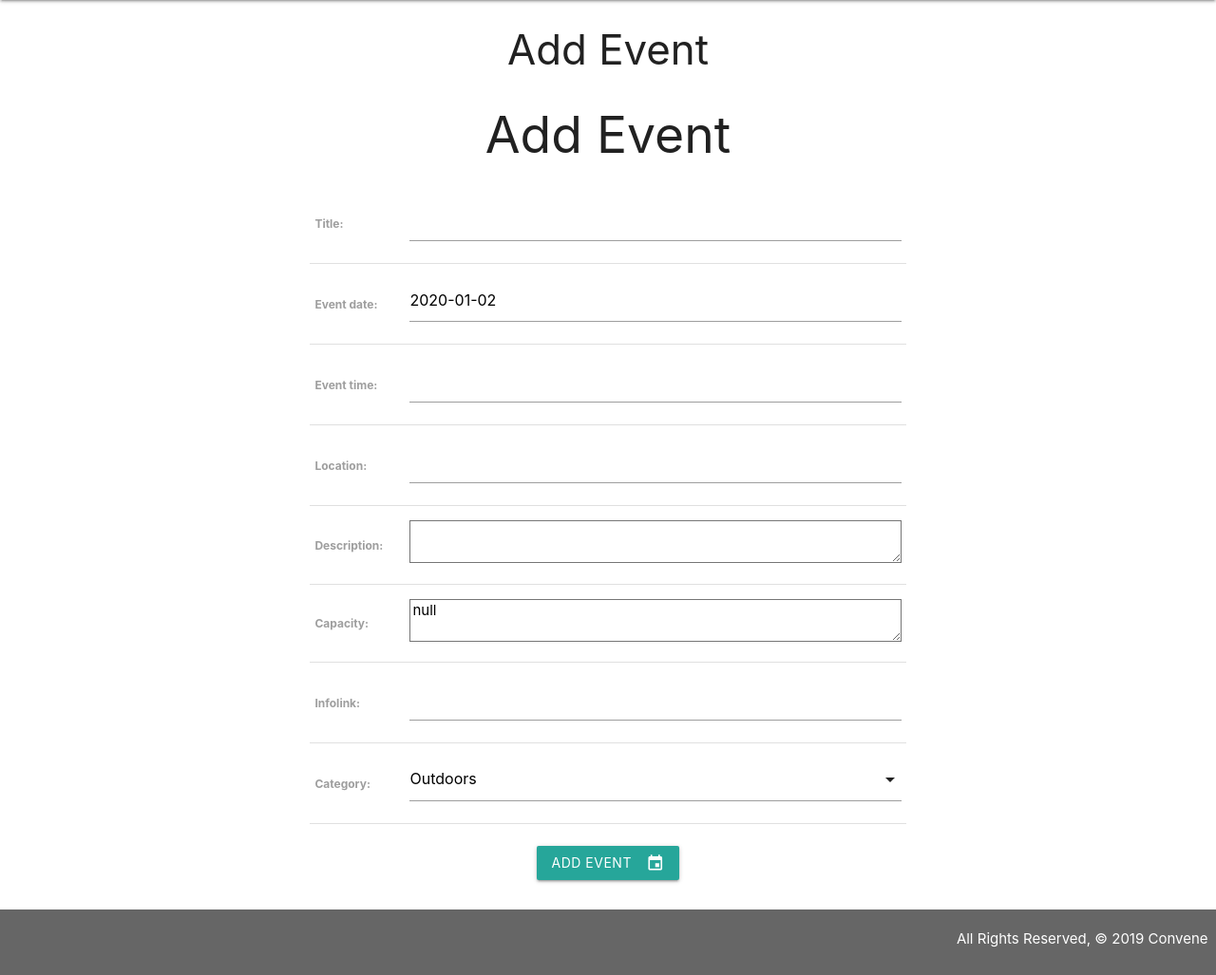
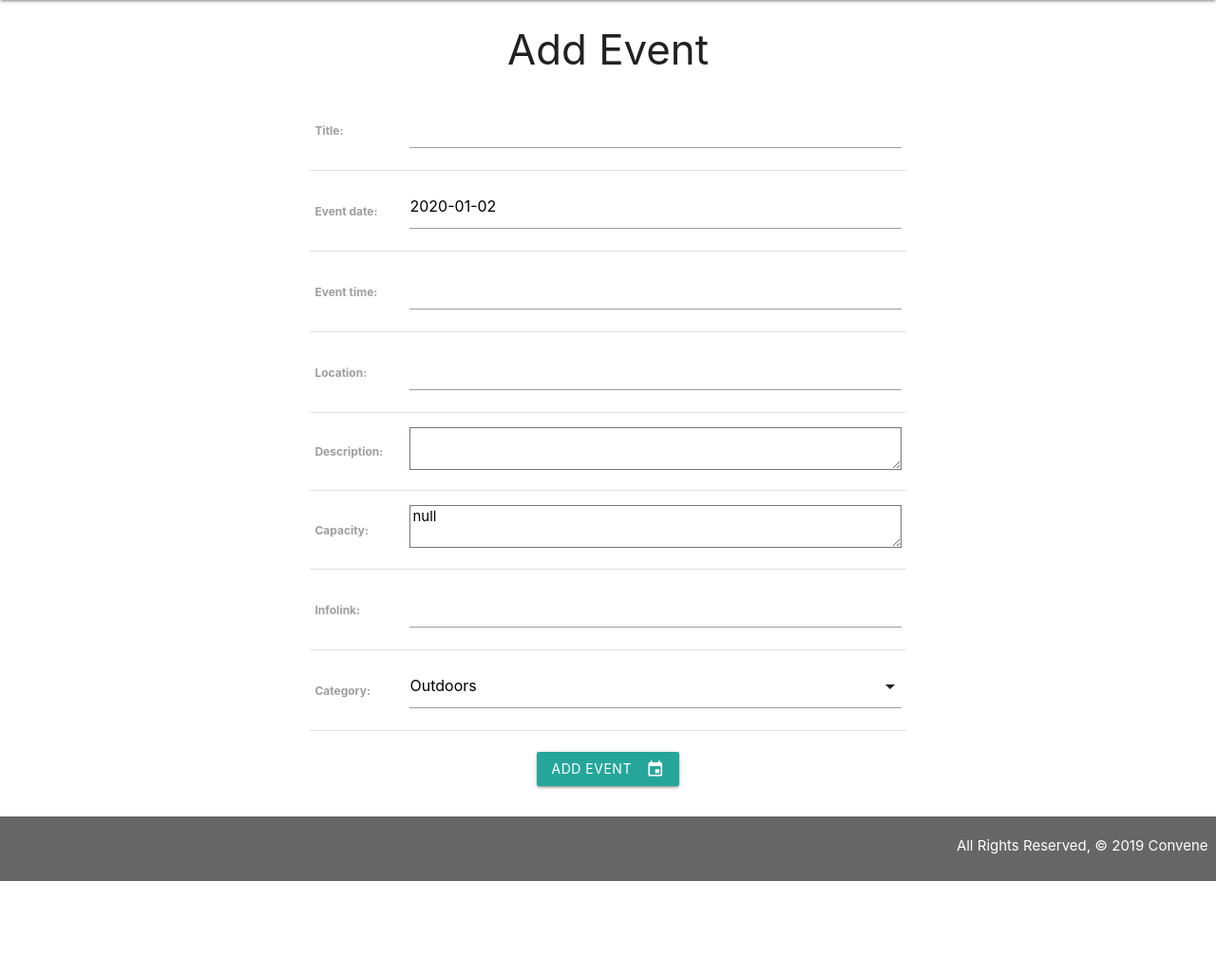
Before and after one commit to jcjv94/Convene-2, a Django app: page /events/create/ in a window 1280 px wide. Shown: the part 64-1091 px from the top of the page at 95% size. After the commit the page ends 992 px from the top, so only its background shows below. Run offline with Django 3.2, Linux system fonts and the light colour scheme; some libraries are stand-ins or nearby versions; some web fonts are replaced.

Commit message:
disregard

```diff
--- a/convene/main_app/templates/base.html
+++ b/convene/main_app/templates/base.html
@@ -10,9 +10,9 @@
     <link rel="stylesheet" href="https://cdnjs.cloudflare.com/ajax/libs/materialize/1.0.0/css/materialize.min.css">
     <link rel="stylesheet" type="text/css" href="{% static 'css/style.css' %}">
     <link href="https://fonts.googleapis.com/css?family=Damion|Permanent+Marker&display=swap" rel="stylesheet">
-    <script src="https://cdnjs.cloudflare.com/ajax/libs/materialize/1.0.0/js/materialize.min.js"></script>
     <link href="https://fonts.googleapis.com/icon?family=Material+Icons" rel="stylesheet">
     <link href="https://fonts.googleapis.com/icon?family=Material+Icons" rel="stylesheet">
+    <script src="https://cdnjs.cloudflare.com/ajax/libs/materialize/1.0.0/js/materialize.min.js"></script>
     <script type="text/javascript" src="https://code.jquery.com/jquery-2.1.1.min.js"></script>
     <script src="https://cdnjs.cloudflare.com/ajax/libs/materialize/0.100.2/js/materialize.min.js"></script>
 </head>
--- a/convene/main_app/templates/main_app/event_form.html
+++ b/convene/main_app/templates/main_app/event_form.html
@@ -3,7 +3,7 @@
 {% block content%}
 <div>
 
-<div class="center-align" >
+    <div class="center-align">
         {% if object %}
         <h3>Edit Event: <span class="teal-text">{{object.title}}</span></h3>
         {% else %}
@@ -11,16 +11,8 @@
         {% endif %}
     </div>
 
-<div class="center-align">
-{% if object %}
-<h2>Edit Event<span class="teal-text">{{object.title}}</span></h2>
-{% else %}
-<h2>Add Event</h2>
-{% endif %}
-</div>
 
-
-<div >
+    <div>
 
         <form action='' method='post' class="container">
             {%csrf_token%}
--- a/convene/main_app/views.py
+++ b/convene/main_app/views.py
@@ -82,7 +82,7 @@
 def user(request):
     events = Event.objects.all()
     guest = Guest.objects.all()
-    return render(request, 'user/profile.html', {'contact_name': request.user.first_name, 'events': events, 'guest': guest})
+    return render(request, 'user/profile.html', {})
 
 
 def events(request):
```
Lines whose indentation alone changed are shown as unchanged.
